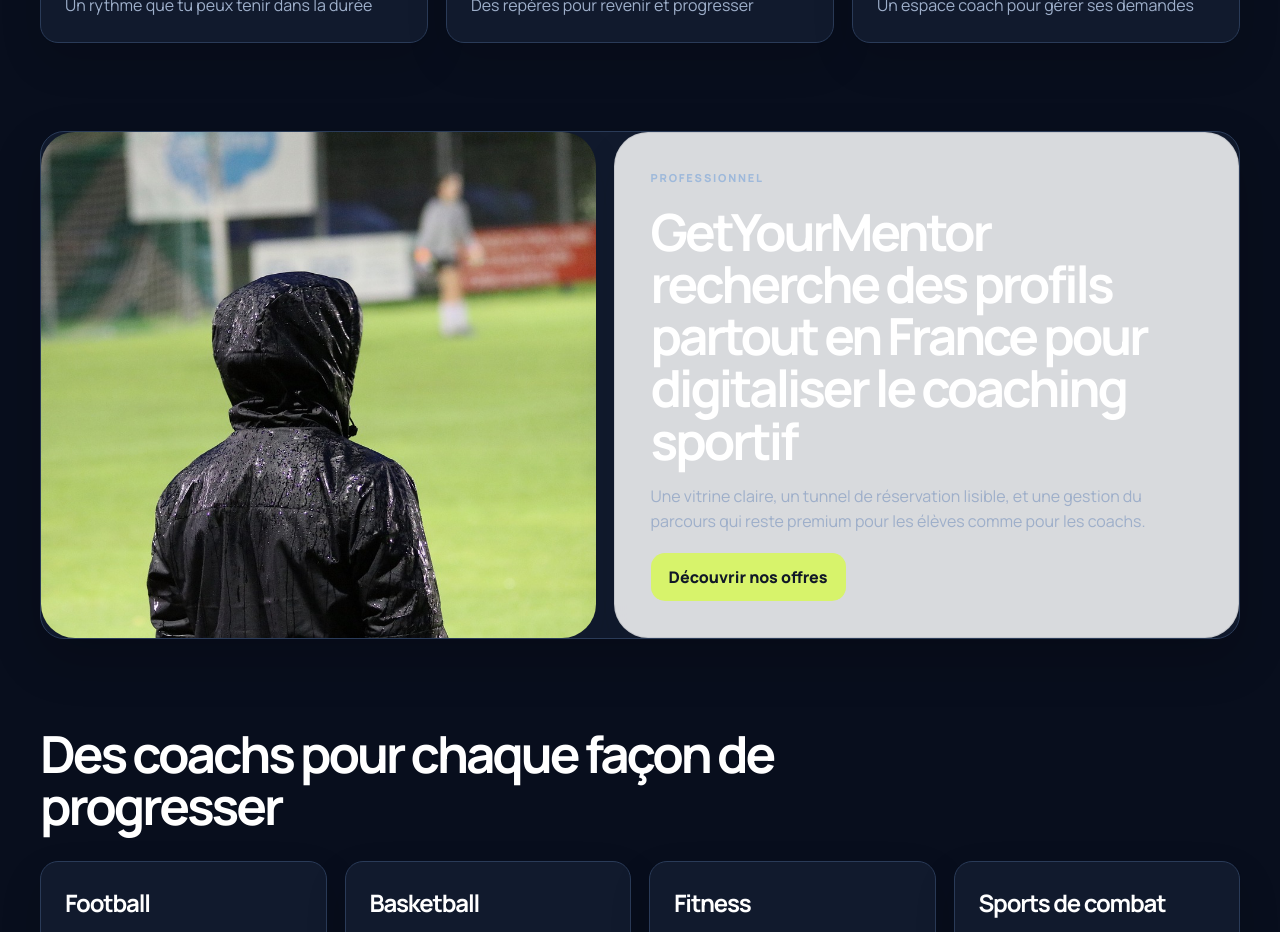
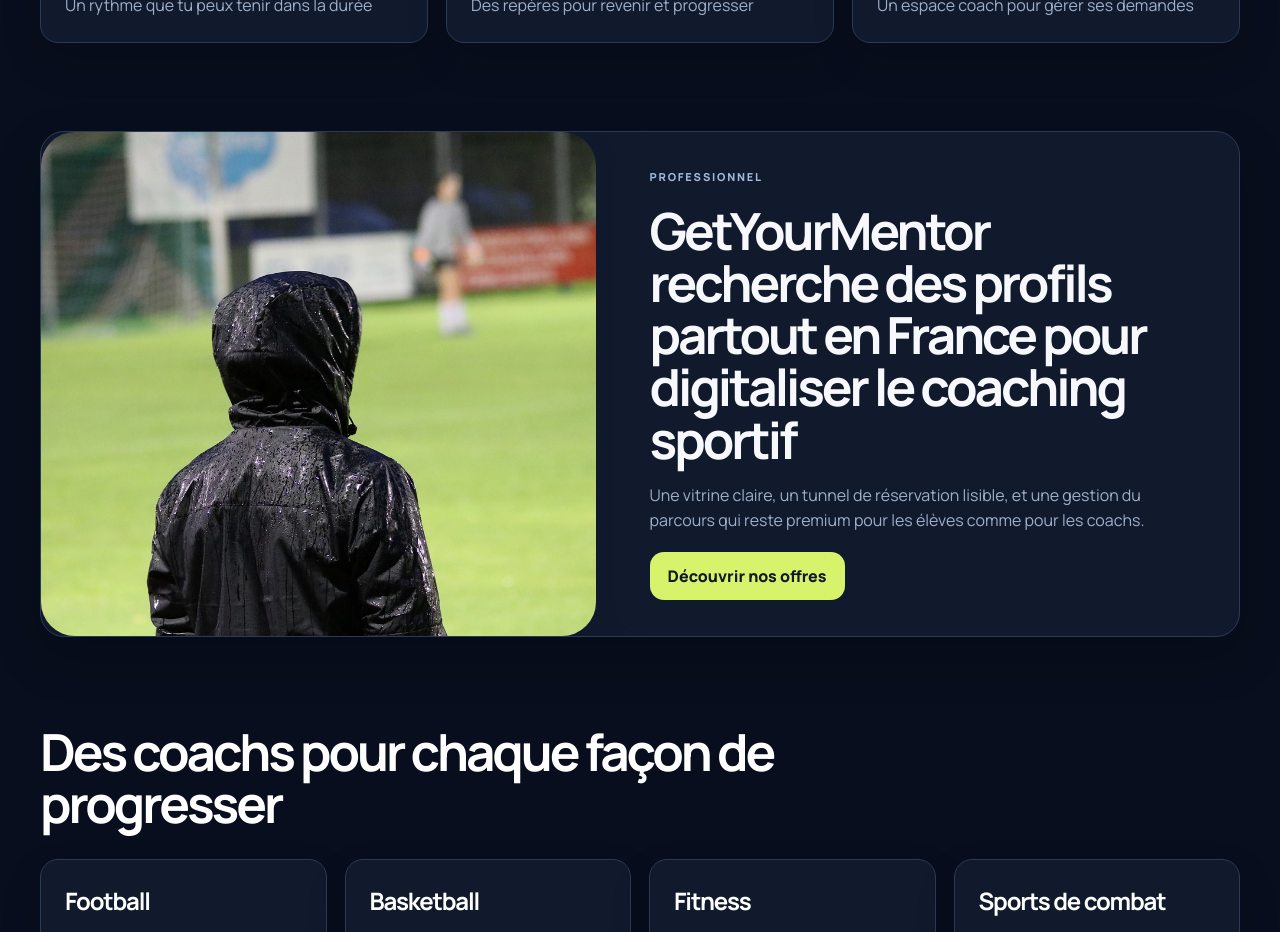
Before and after one commit to christopherfordant/GetYourMentor, a Next.js app in the folder gym-next/: page / in a window 1280 px wide. Shown: the part 2860-3792 px from the top of the page. Built offline with nearby package versions, Linux system fonts and the light colour scheme; no server answers.

Commit message:
align professional section with blue surfaces

```diff
--- a/gym-next/components/home/home.module.css
+++ b/gym-next/components/home/home.module.css
@@ -1175,6 +1175,13 @@
 .insightCard, .localeColumn { border-radius: 18px; }
 .insightCard:hover, .localeColumn:hover { border-color: #516a92; background: #182640; }
 .recruitSection { overflow: hidden; border: 1px solid #2a3b58; border-radius: 24px; background: #111a2d; box-shadow: 0 20px 50px rgba(0,0,0,.2); }
+.recruitCopy {
+  border: 0;
+  background: #111a2d;
+  box-shadow: none;
+  color: #f6f8fb;
+}
+.recruitCopy h2 { color: #f6f8fb; }
 .recruitMedia { min-height: 420px; }
 .faqSection { padding-bottom: 24px; }
 .faqItem { border-radius: 14px; }
```
